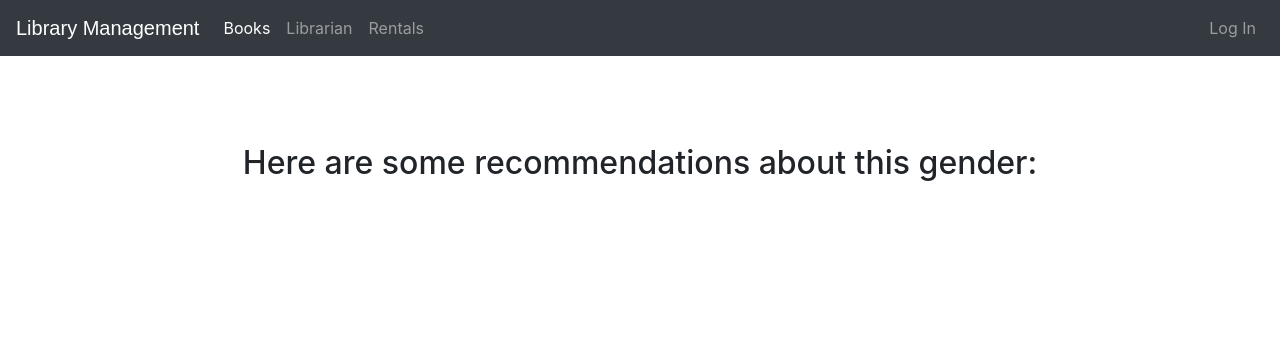
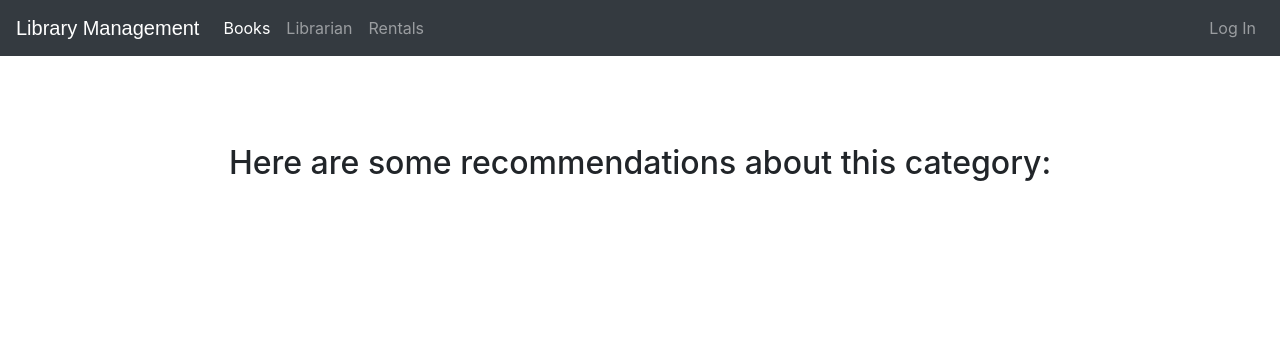
Before and after one commit to bouslamaft/softwareEngineeringProject, a Django app: template templates/index.html in a window 1280 px wide. Shown: the top 339 px of the page. Run offline with Django 4.2, Linux system fonts and the light colour scheme; the template is opened without the code that fills it, so the values that code supplies are empty; some libraries are stand-ins or nearby versions.

Commit message:
change content

```diff
--- a/templates/index.html
+++ b/templates/index.html
@@ -7,7 +7,7 @@
 <br></br>
 <br></br>
 <div>
-  <center><h2> Here are some recommendations about this gender: </h2></center>
+  <center><h2> Here are some recommendations about this category: </h2></center>
   <center><h2> {{category}} </h2></center>
 </div>
 <br></br>
```
